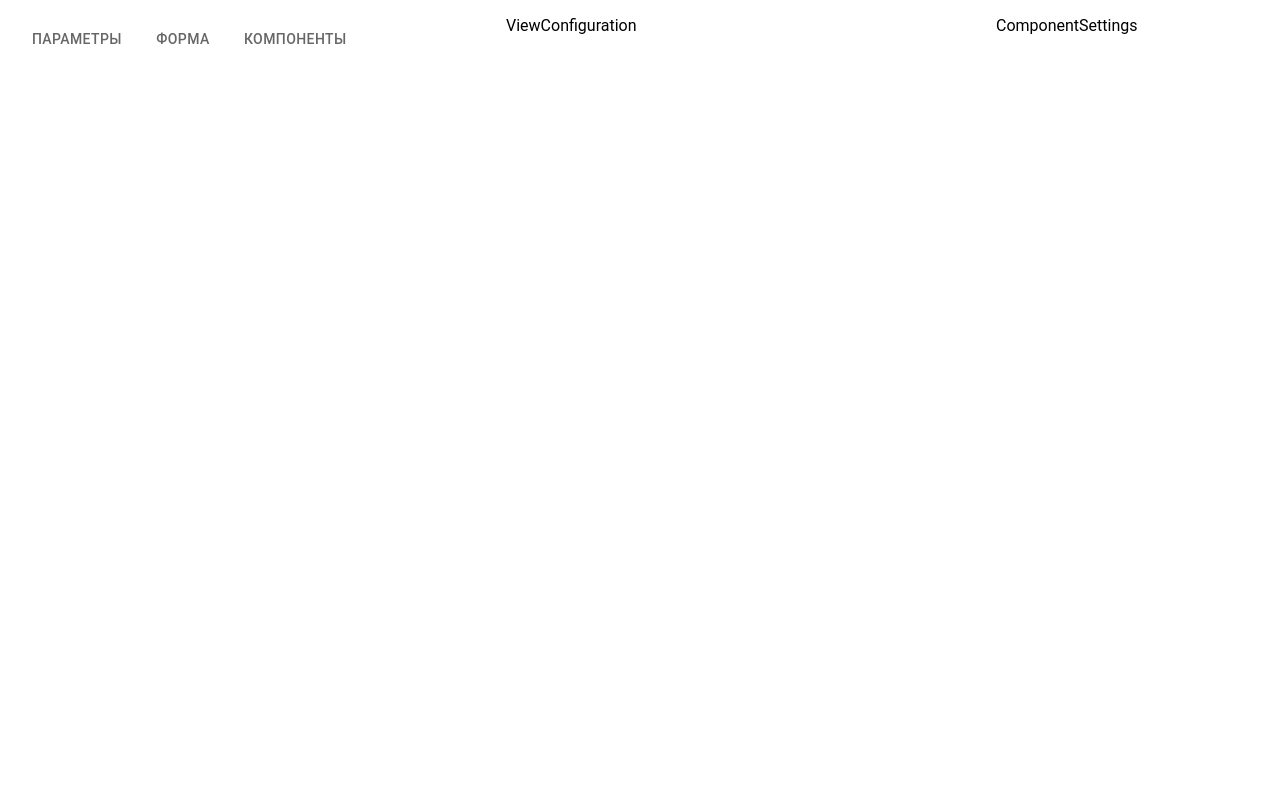
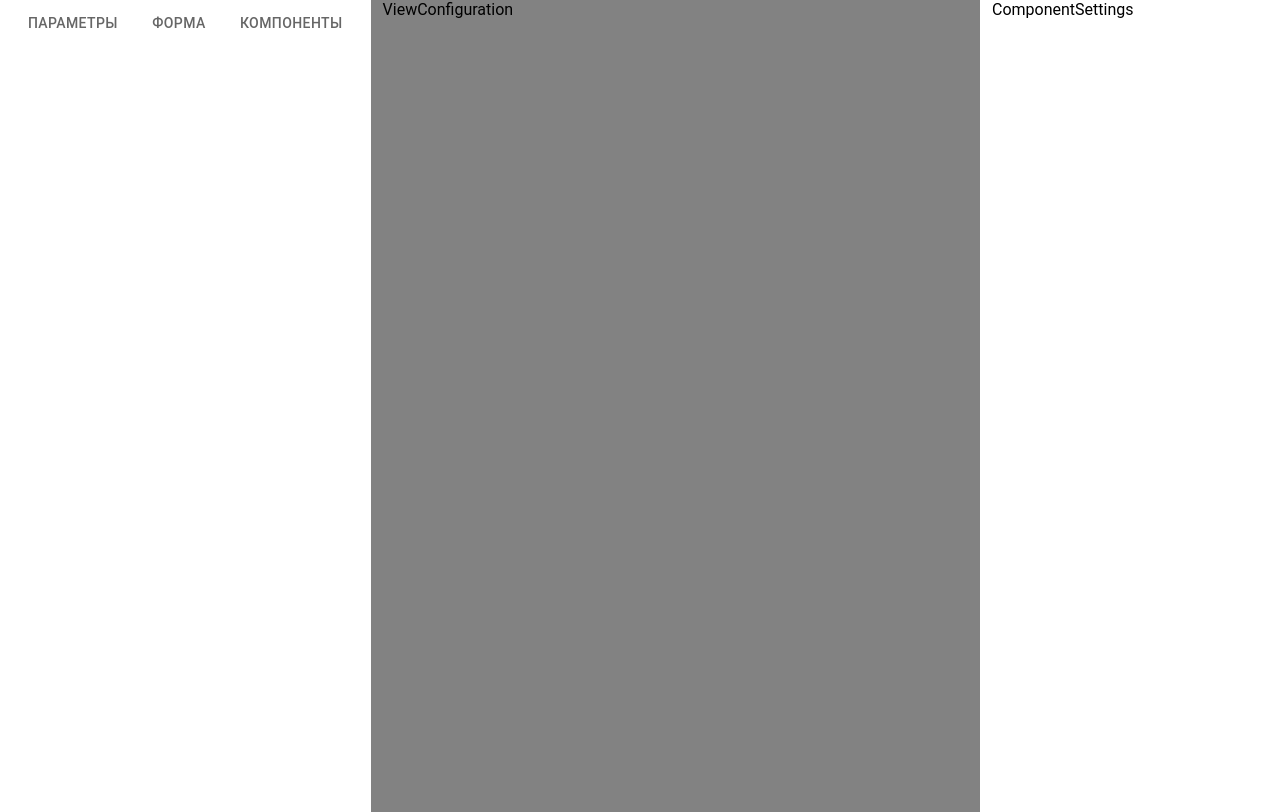
Before and after one commit to danilkladnitsky/gazprom-ui-editor, a React app: page / in a window 1280 px wide. Built offline with nearby package versions, Linux system fonts and the light colour scheme.

Commit message:
add some styles

```diff
--- a/src/app/styles.module.scss
+++ b/src/app/styles.module.scss
@@ -1,10 +1,10 @@
 .app{
     display: flex;
-    height: 100vh;
+    height: 100%;
 }
 
 .panel{
-    flex: 1;
+    flex: 0.5;
 }
 
 .configuration{
@@ -16,5 +16,5 @@
 }
 
 .panel, .configuration, .settings{
-    gap: 8px;
+    row-gap: 8px;
 }
--- a/src/index.scss
+++ b/src/index.scss
@@ -1,6 +1,11 @@
 body {
   font-family: 'Roboto', sans-serif;
   margin: 0px;
+  height: 100vh;
+}
+
+#root{
+  height: inherit;
 }
 
 a {
--- a/src/mixins.scss
+++ b/src/mixins.scss
@@ -2,4 +2,5 @@
   height: 100%;
   width: 100%;
   position: relative;
+  padding: 12px;
 }
--- a/src/shared/router/styles.module.scss
+++ b/src/shared/router/styles.module.scss
@@ -4,6 +4,5 @@
     align-items: center;
     justify-content: center;
     height: 100%;
-    padding: 16px;
     box-sizing: border-box;
 }
--- a/src/variables.scss
+++ b/src/variables.scss
@@ -0,0 +1 @@
+$secondary-background: #828282;
--- a/src/widgets/ViewConfiguration/styles.module.scss
+++ b/src/widgets/ViewConfiguration/styles.module.scss
@@ -1,3 +1,4 @@
 .configuration{
     @include widget;
+    background-color: $secondary-background;
 }
```
